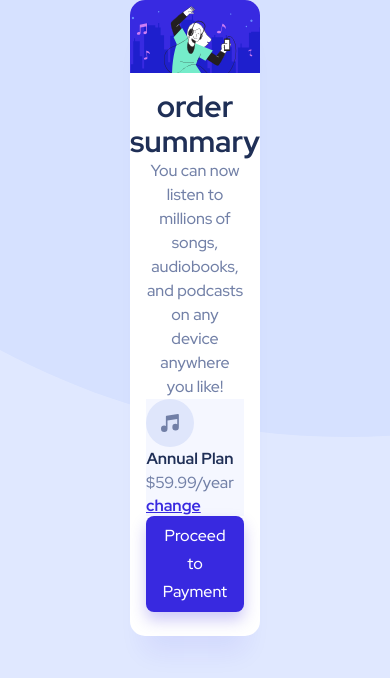
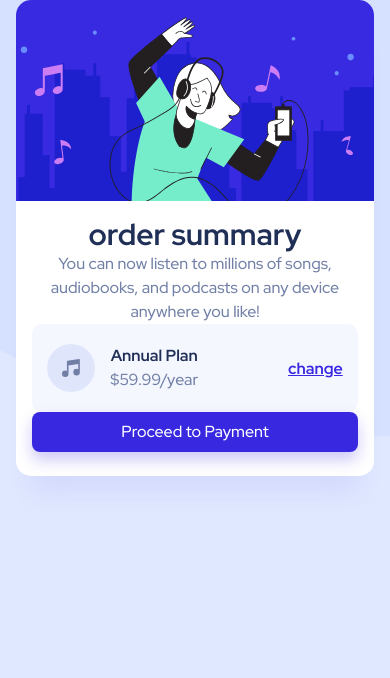
Before and after one commit to FrontendChallenges/Order_summary, a React (Create React App) app: page / in a window 390 px wide. Shown: the top 678 px of the page. Built offline with nearby package versions, Linux system fonts and the light colour scheme.

Commit message:
add breakpoint

```diff
--- a/src/App.js
+++ b/src/App.js
@@ -29,12 +29,12 @@ function App() {
         alignItems='flex-end'
         align='center'
       >
-        <Grid item xs={4}>
+        <Grid item xs={11} sm={5} md={4}>
           <SummaryCard
             title='order summary'
             img={hero}
-            content='You can now listen to millions of songs, audiobooks, and podcasts on
-  any device anywhere you like!'
+            content='You can now listen to millions of songs,
+            audiobooks, and podcasts on any device anywhere you like!'
             alt='hero'
           >
             <Price
--- a/src/components/Price.js
+++ b/src/components/Price.js
@@ -3,7 +3,11 @@ import { Typography, Grid, CardMedia, Link } from '@material-ui/core';
 import { makeStyles } from '@material-ui/core';
 const useStyles = makeStyles((theme) => {
   return {
-    container: { backgroundColor: theme.palette.secondary.light },
+    container: {
+      backgroundColor: theme.palette.secondary.light,
+      padding: '2rem 0',
+      borderRadius: '1rem',
+    },
     subtitle: {
       fontWeight: theme.typography.fontWeightMedium,
     },
@@ -11,6 +15,10 @@ const useStyles = makeStyles((theme) => {
       fontWeight: theme.typography.fontWeightMedium,
       fontSize: theme.typography.body1.fontSize,
       fontFamily: theme.typography.fontFamily,
+      padding: '0 1.5rem',
+    },
+    icon: {
+      padding: '0 1.5rem',
     },
   };
 });
@@ -18,9 +26,22 @@ const useStyles = makeStyles((theme) => {
 function Price({ icon, alt, title, content, link }) {
   const classes = useStyles();
   return (
-    <Grid container className={classes.container}>
+    <Grid
+      container
+      className={classes.container}
+      justifyContent='space-between'
+      alignItems='center'
+    >
       <Grid item>
-        <CardMedia component='img' src={icon} height='100%' alt={alt} />
+        <Grid container>
+          <Grid item>
+            <CardMedia
+              component='img'
+              src={icon}
+              height='100%'
+              alt={alt}
+              className={classes.icon}
+            />
           </Grid>
           <Grid item>
             <Typography className={classes.subtitle}>{title}</Typography>
@@ -28,6 +49,9 @@ function Price({ icon, alt, title, content, link }) {
               {content}
             </Typography>
           </Grid>
+        </Grid>
+      </Grid>
+
       <Grid item>
         <Link href='#' className={classes.link} underline='always'>
           {link}
--- a/src/components/SummaryCard.js
+++ b/src/components/SummaryCard.js
@@ -26,10 +26,10 @@ function SummaryCard({ children, title, img, content, alt }) {
   const classes = useStyles();
   return (
     <Card className={classes.card}>
-      <CardMedia className={classes.media} image={img} height='140' />
+      <CardMedia className={classes.media} image={img} />
       <CardContent>
         <Grid container justifyContent='center'>
-          <Grid item paddingTop={2}>
+          <Grid item>
             <Typography variant='h3' color='textPrimary'>
               {title}
             </Typography>
```
Lines whose indentation alone changed are shown as unchanged.
